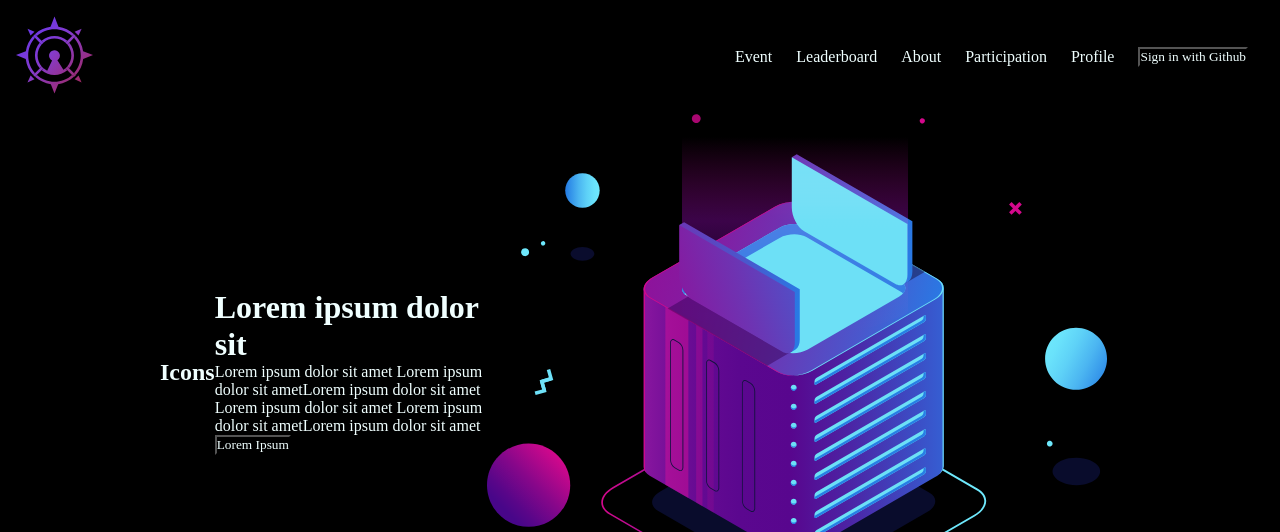
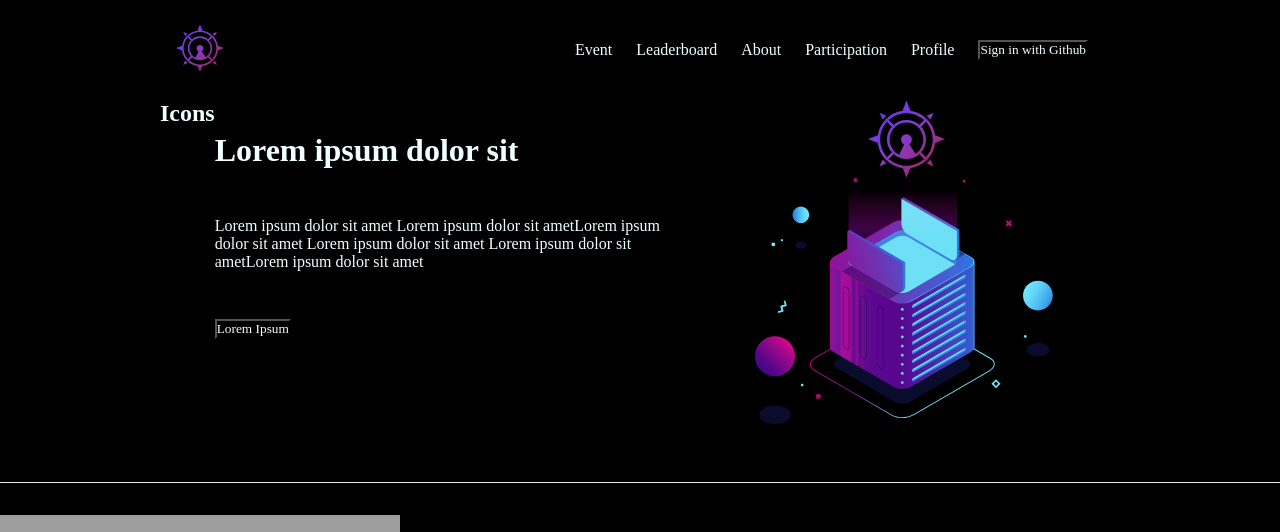
Before and after one commit to sdslabs/odyssey, a Next.js app in the folder frontend/: page / in a window 1280 px wide. Shown: the top 532 px of the page. Built offline with nearby package versions, Linux system fonts and the light colour scheme; no server answers; grey boxes are pictures that could not be loaded.

Commit message:
landing fix

```diff
--- a/frontend/components/Navbar.js
+++ b/frontend/components/Navbar.js
@@ -1,28 +1,28 @@
 import Link from "next/link";
 import React, { useState } from "react";
 import NavItem from "./NavItem";
-import { signIn, signOut, useSession, SessionProvider } from 'next-auth/react'
+import { signIn, signOut, useSession, SessionProvider } from "next-auth/react";
 
 const MENU_LIST = [
   { text: "Event", href: "/event" },
   { text: "Leaderboard", href: "/leaderboard" },
   { text: "About", href: "/about" },
   { text: "Participation", href: "/participation" },
-  { text: "Profile", href: "/profile" }
+  { text: "Profile", href: "/profile" },
 ];
 
 const Navbar = () => {
   const [navActive, setNavActive] = useState(null);
   const [activeIdx, setActiveIdx] = useState(-1);
 
-  const { data: session, status } = useSession()
+  const { data: session, status } = useSession();
 
   return (
     <header>
       <nav className={`nav`}>
         <Link href={"/"}>
           <a>
-            <img src="/images/logo.svg"></img>
+            <img src="/images/logo.svg" id="navbar-logo"></img>
           </a>
         </Link>
         <div
@@ -45,7 +45,9 @@ const Navbar = () => {
               <NavItem active={activeIdx === idx} {...menu} />
             </div>
           ))}
-          {!session && <button onClick={() => signIn()}>Sign in with Github</button>}
+          {!session && (
+            <button onClick={() => signIn()}>Sign in with Github</button>
+          )}
           {session && <button onClick={() => signOut()}>Sign out</button>}
         </div>
       </nav>
--- a/frontend/pages/index.js
+++ b/frontend/pages/index.js
@@ -9,14 +9,23 @@ export default function Home() {
           <h1>Lorem ipsum dolor sit</h1>
         </div>
         <div>
-          <p>Lorem ipsum dolor sit amet Lorem ipsum dolor sit ametLorem ipsum dolor sit amet Lorem ipsum dolor sit amet Lorem ipsum dolor sit ametLorem ipsum dolor sit amet</p>
+          <p>
+            Lorem ipsum dolor sit amet Lorem ipsum dolor sit ametLorem ipsum
+            dolor sit amet Lorem ipsum dolor sit amet Lorem ipsum dolor sit
+            ametLorem ipsum dolor sit amet
+          </p>
         </div>
         <div>
           <button>Lorem Ipsum</button>
         </div>
       </div>
-      <div>
-        <img src="/images/home-illus.svg" alt="Odyssey" />
+      <div className="rightlane">
+        <div className="rightlogo">
+          <img src="/images/logo.svg" alt="logo" />
+        </div>
+        <div className="odysseyimage">
+          <img src="/images/home-illus.svg" alt="Odyssey" />
+        </div>
       </div>
     </div>
   );
--- a/frontend/styles/Home.module.scss
+++ b/frontend/styles/Home.module.scss
@@ -114,10 +114,50 @@
   margin: auto;
   width: 75%;
   height: 100%;
-  justify-content: space-between;
-  align-items: center;
+  justify-content: center;
+  align-content: space-between;
 }
 
+.odysseyimage {
+  width: 19rem;
+  height: 19rem;
+  margin: 0 auto;
+}
+.odysseyimage > img {
+  max-width: 100%;
+  max-height: 100%;
+}
+.rightlane {
+  width: 100%;
+  height: 100%;
+  display: column;
+  flex-direction: row;
+  justify-content: center;
+  align-items: center;
+  margin: 0 auto;
+}
+.rightlogo {
+  display: flex;
+  justify-content: center;
+}
+
+h1 {
+  margin-top: 2rem;
+  margin-bottom: 3rem;
+}
+p {
+  margin-bottom: 3rem;
+}
+header {
+  display: flex;
+  justify-content: center;
+}
+header > nav {
+  width: 75%;
+}
+#navbar-logo {
+  width: 3rem;
+}
 @media (max-width: 600px) {
   .grid {
     width: 100%;
```
Also changed, not shown: 1 other file (tests, documents, lock files or other folders).
